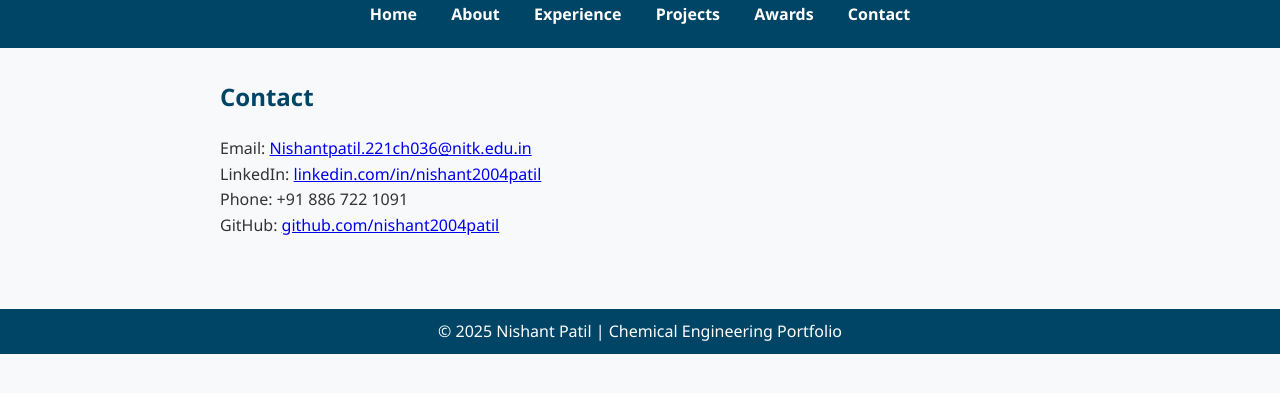
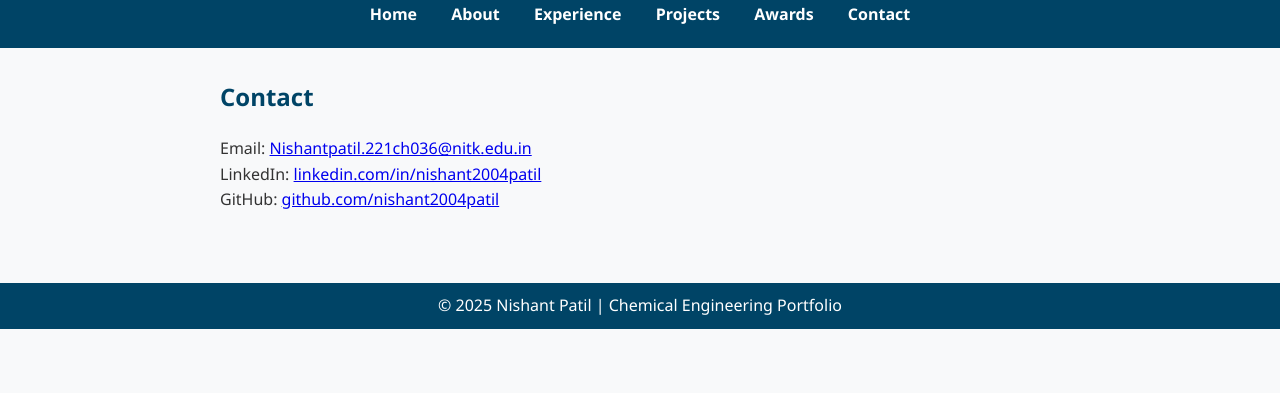
Before and after one commit to nishant2004patil/my-Portfolio, a plain HTML site: page contact.html in a window 1280 px wide. Shown: the part 89-482 px from the top of the page. Drawn offline with Linux system fonts and the light colour scheme.

Commit message:
Update contact.html

```diff
--- a/contact.html
+++ b/contact.html
@@ -22,7 +22,6 @@
     <h2>Contact</h2>
     <p>Email: <a href="mailto:Nishantpatil.221ch036@nitk.edu.in">Nishantpatil.221ch036@nitk.edu.in</a></p>
     <p>LinkedIn: <a href="https://linkedin.com/in/nishant2004patil" target="_blank">linkedin.com/in/nishant2004patil</a></p>
-    <p>Phone: +91 886 722 1091</p>
     <p>GitHub: <a href="https://github.com/nishant2004patil" target="_blank">github.com/nishant2004patil</a></p>
   </div>
   <footer>
```
